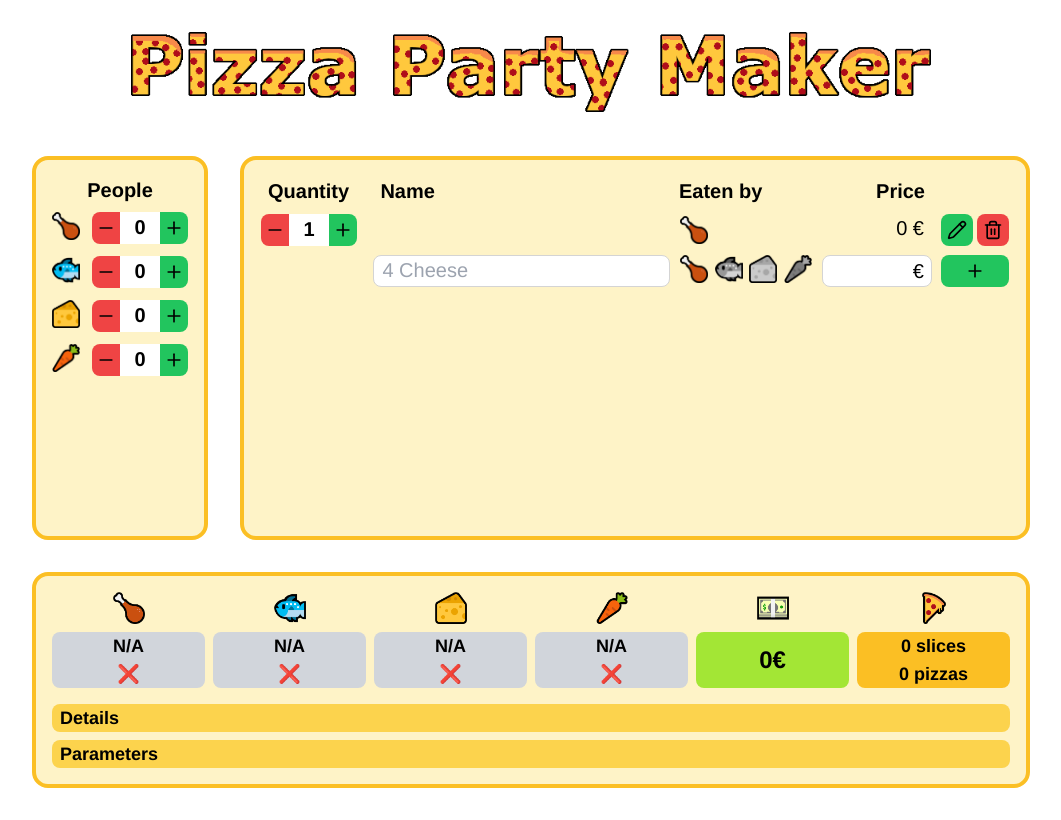
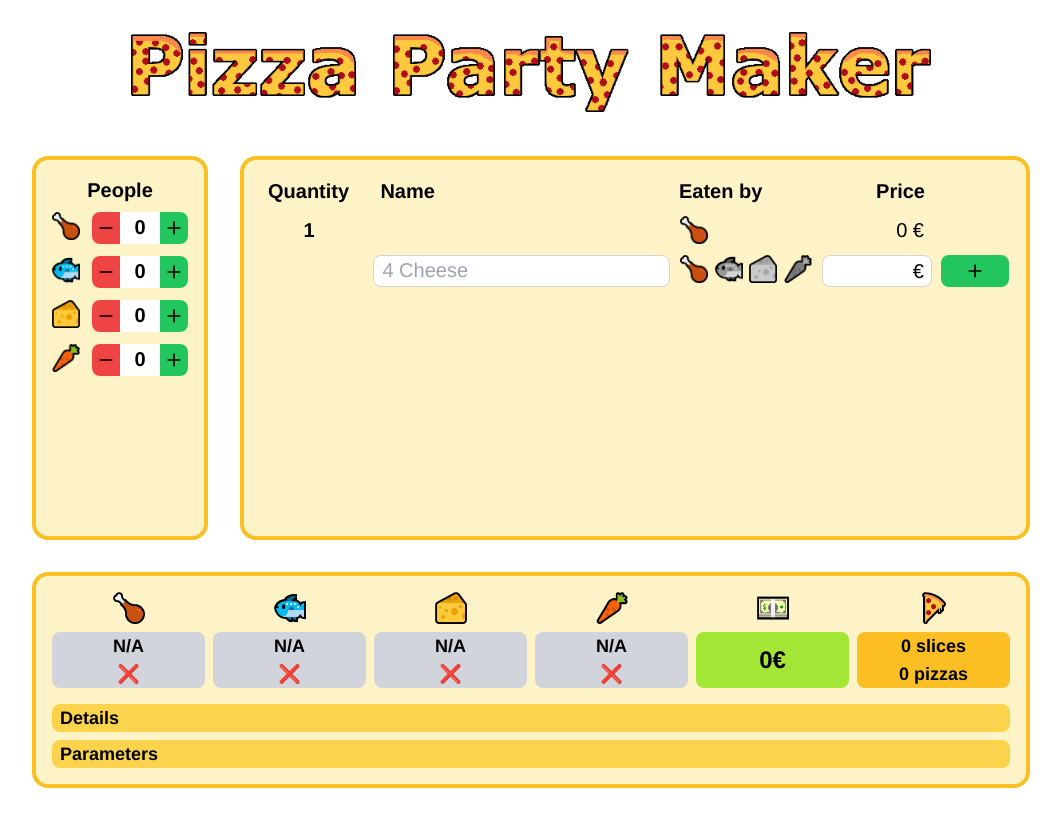
Before and after one commit to Baudeur/pizza-party-maker, a React (Vite) app: page / in a window 1280 px wide. Both pictures are taken after a click on the button 1083 px from the left and 236 px from the top of the page. Shown: the whole page, without its empty margins (109-1170 px from the left). Built offline with nearby package versions, Linux system fonts and the light colour scheme.

Commit message:
Added buttons animation

```diff
--- a/src/components/pizzas/PizzaDisplay.tsx
+++ b/src/components/pizzas/PizzaDisplay.tsx
@@ -3,7 +3,7 @@ import { modifyPizza, Pizza, removePizza } from "../../modules/pizzas/slice";
 import { Button } from "../utils/Button";
 import { Pencil, Trash2 } from "lucide-react";
 import { DietDisplay } from "./DietDisplay";
-import { useContext } from "react";
+import { useContext, useState } from "react";
 import { IntegerInput } from "../utils/IntegerInput";
 import { EditContext } from "./PizzaLineWrapper";
 
@@ -16,6 +16,7 @@ type Focusable = "name" | "diet" | "price";
 export function PizzaDisplay({ pizza }: PizzaDisplayProps) {
   const dispatch = useDispatch();
   const { setEditable, setFocus } = useContext(EditContext);
+  const [hovered, setHovered] = useState(false);
 
   function handleDoubleClick(focus: Focusable) {
     setEditable(true);
@@ -33,19 +34,28 @@ export function PizzaDisplay({ pizza }: PizzaDisplayProps) {
   }
 
   return (
-    <tr>
-      <td>
+    <tr
+      onMouseEnter={() => setHovered(true)}
+      onMouseLeave={() => setHovered(false)}
+    >
+      <td className="relative">
         <IntegerInput
           value={pizza.quantity}
           setValue={handleQuantityChange}
+          animateShow={hovered}
           onDelete={() => dispatch(removePizza(pizza.id))}
         />
+        {!hovered && (
+          <div className="absolute top-0 h-9 w-full bg-amber-100">
+            <div className="pt-[3px] font-bold w-24">{pizza.quantity}</div>
+          </div>
+        )}
       </td>
       <td
         className="flex relative h-8"
         onDoubleClick={() => handleDoubleClick("name")}
       >
-        <div className="truncate absolute right-0 left-0 text-left pl-2 h-8">
+        <div className="truncate absolute right-0 left-0 text-left pl-2 h-8 py-[2px]">
           {pizza.name}
         </div>
       </td>
@@ -54,11 +64,15 @@ export function PizzaDisplay({ pizza }: PizzaDisplayProps) {
       </td>
       <td onDoubleClick={() => handleDoubleClick("price")}>
         <div className="flex items-center h-8 justify-end">
-          <div className="text-right pr-2 h-8">{pizza.price} €</div>
+          <div className="text-right pr-2 h-8 py-[2px]">{pizza.price} €</div>
         </div>
       </td>
-      <td className="pl-2">
-        <div className="flex">
+      <td className="relative overflow-hidden">
+        <div
+          className={`pl-2 flex absolute top-0 ${
+            hovered ? "left-0" : "left-[-100%]"
+          } transition-all ease-out duration-200`}
+        >
           <Button
             className="rounded-lg w-8 mr-1"
             color="green"
--- a/src/components/utils/IntegerInput.tsx
+++ b/src/components/utils/IntegerInput.tsx
@@ -6,6 +6,7 @@ type IntegerInputProps = {
   setValue: (value: number) => void;
   min?: number;
   max?: number;
+  animateShow?: boolean;
   onDelete?: () => void;
 };
 
@@ -14,6 +15,7 @@ export function IntegerInput({
   setValue,
   min = 0,
   max,
+  animateShow = true,
   onDelete,
 }: IntegerInputProps) {
   function onValueChange(event: React.ChangeEvent<HTMLInputElement>) {
@@ -33,10 +35,12 @@ export function IntegerInput({
   }
 
   return (
-    <div className="h-8 flex rounded-lg overflow-hidden w-24">
+    <div className={`h-8 flex rounded-lg justify-center overflow-hidden w-24`}>
       {!onDelete && (
         <Button
-          className={"text-lg min-w-7"}
+          className={`text-lg ${
+            animateShow ? "min-w-7 w-7" : "w-0 min-w-0"
+          } transition-all ease-out duration-200`}
           color={"red"}
           onClick={() => value != min && setValue(value - 1)}
         >
@@ -45,7 +49,9 @@ export function IntegerInput({
       )}
       {onDelete && (
         <Button
-          className={"text-lg min-w-7"}
+          className={`text-lg ${
+            animateShow ? "min-w-7 w-7" : "w-0 min-w-0"
+          } transition-all ease-out duration-200`}
           color={"red"}
           onClick={() => (value !== 0 ? setValue(value - 1) : onDelete())}
         >
@@ -60,10 +66,12 @@ export function IntegerInput({
         type="text"
         value={String(value)}
         onChange={onValueChange}
-        className={`h-8 px-2 w-full text-xl text-center font-bold outline-none`}
+        className={`h-8 px-2 w-[40px] text-xl text-center font-bold outline-none`}
       />
       <Button
-        className={"text-lg min-w-7"}
+        className={`text-lg ${
+          animateShow ? "min-w-7 w-7" : "w-0 min-w-0"
+        } transition-all ease-out duration-200`}
         color={"green"}
         onClick={() => {
           if (max !== undefined && value >= max) return;
```
